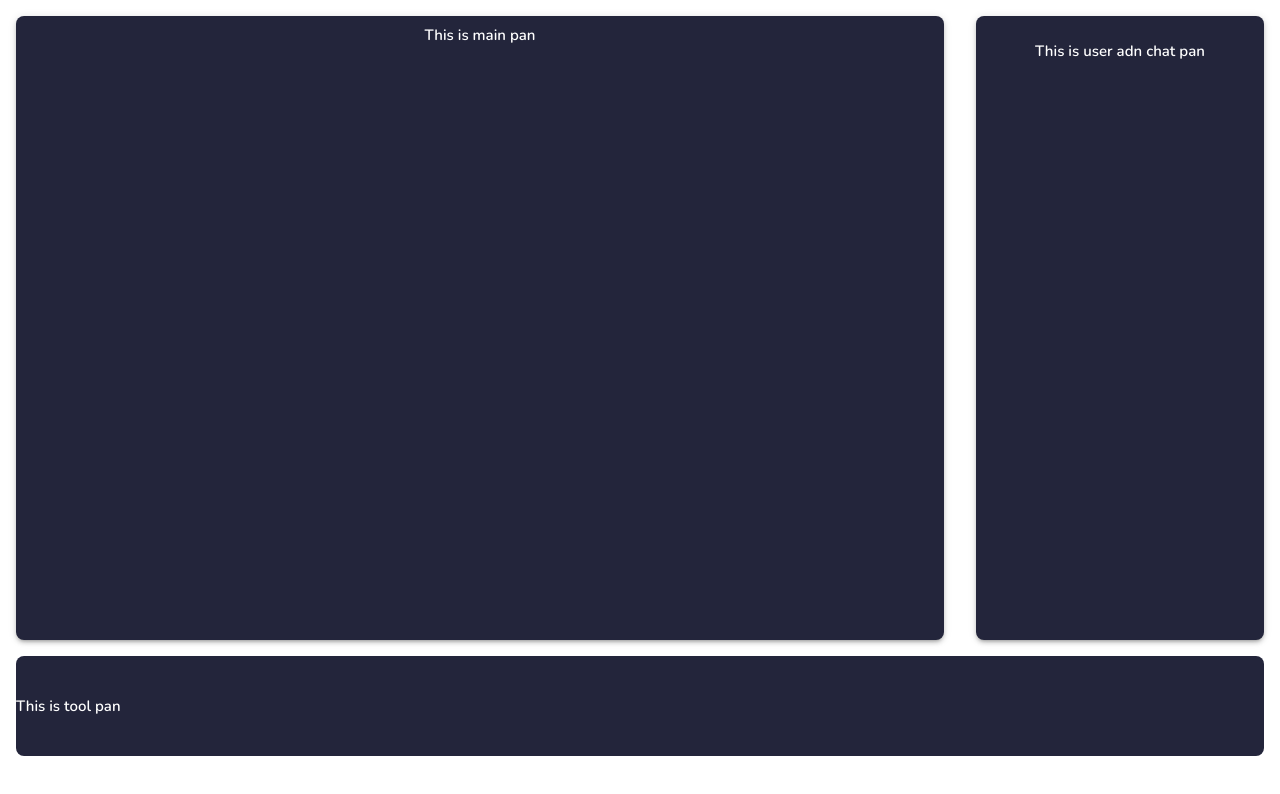
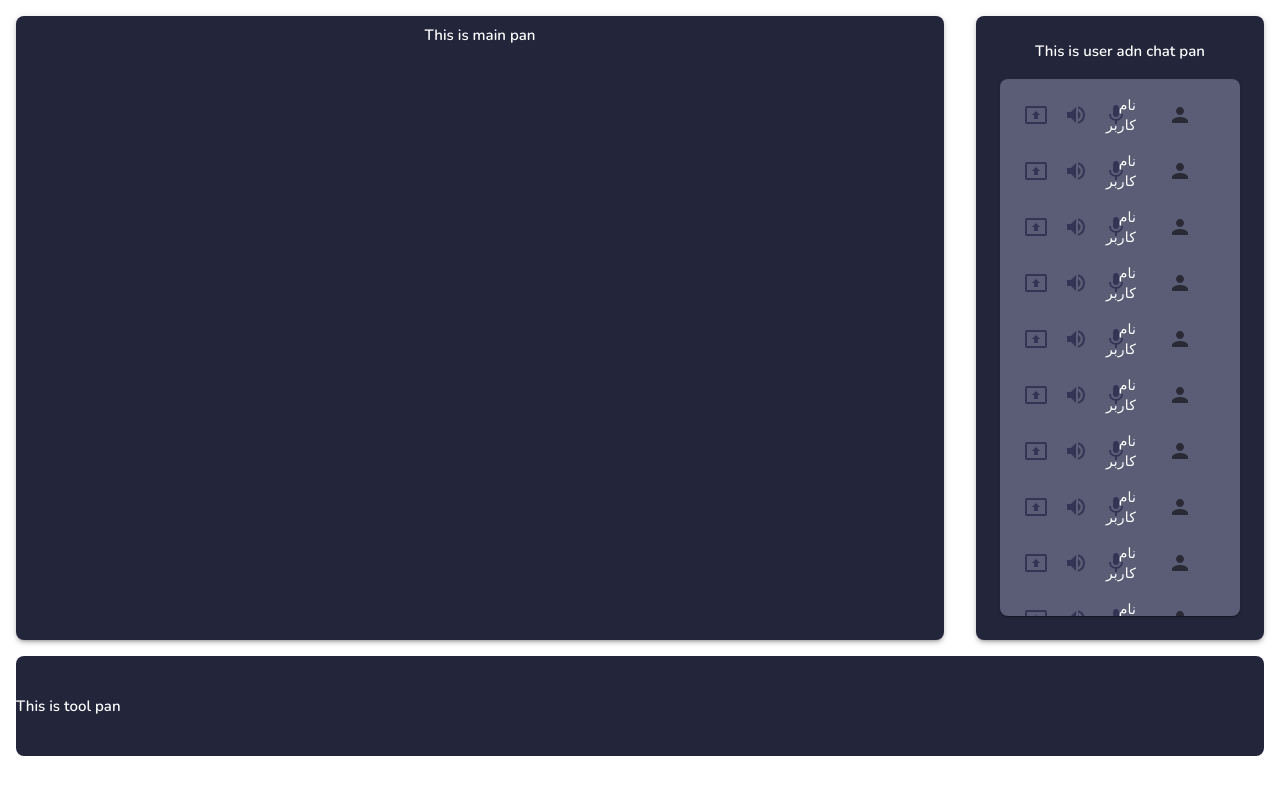
Before and after one commit to yaseren/room-app, a React (Create React App) app: page / in a window 1280 px wide. Shown: the top 794 px of the page. Built offline with nearby package versions, Linux system fonts and the light colour scheme.

Commit message:
room chat list

```diff
--- a/public/index.html
+++ b/public/index.html
@@ -8,6 +8,29 @@
     <title>Cloud Meet</title>
     <link rel="stylesheet"  href="/css/bootstrap.min.css" >
     <link rel="stylesheet"  href="/css/style.css" >
+    <style>
+      /* width */
+      ::-webkit-scrollbar {
+        width: 10px;
+      }
+
+      /* Track */
+      ::-webkit-scrollbar-track {
+        box-shadow: inset 0 0 2px grey;
+        border-radius: 5px;
+      }
+
+      /* Handle */
+      ::-webkit-scrollbar-thumb {
+        background: #303575;
+        border-radius: 5px;
+      }
+
+      /* Handle on hover */
+      ::-webkit-scrollbar-thumb:hover {
+        background:#303575;
+      }
+      </style>
   </head>
   <body>
     <noscript>You need to enable JavaScript to run this app.</noscript>
--- a/src/App.js
+++ b/src/App.js
@@ -5,7 +5,7 @@ import Room from "./components/Room/Room";
 
 
 const App = () => {
-   const [authenticated,setauthenticated]=useState(true);
+   const [authenticated,setauthenticated]=useState(true); // برای مرحله توسعه مقدار true پاس داده شده
    let room, linkIsValid;
    const urlPath = window.location.pathname.toLocaleLowerCase().split('/');
 
@@ -37,7 +37,7 @@ const App = () => {
          <Room
          roomName={room}
          >
-            This is the room
+
          </Room>
       )
    } else {
--- a/src/components/Room/Room.js
+++ b/src/components/Room/Room.js
@@ -1,20 +1,14 @@
 import * as React from 'react';
 
-import Avatar from '@mui/material/Avatar';
-import Button from '@mui/material/Button';
-import CssBaseline from '@mui/material/CssBaseline';
-import TextField from '@mui/material/TextField';
-import Link from '@mui/material/Link';
 import Grid from '@mui/material/Grid';
 import Box from '@mui/material/Box';
 import Menu from '@mui/material/Menu';
 import MenuItem from '@mui/material/MenuItem';
-import CloudIcon from '@mui/icons-material/Cloud';
-import CloudOffIcon from '@mui/icons-material/CloudOff';
-import Typography from '@mui/material/Typography';
-import Container from '@mui/material/Container';
+
+
 import { ThemeProvider } from '@mui/material/styles';
 import { theme } from '../../theme'
+import UserList from './componnets/Userlist';
 const Room = ({ roomName, nickname }) => {
 
     const [contextMenu, setContextMenu] = React.useState(null);
@@ -88,6 +82,27 @@ const Room = ({ roomName, nickname }) => {
                         height
                     >
                         This is user adn chat pan
+                        <Box
+
+                               sx={{
+                                   marginTop: 2,
+                                   display: 'flex',
+                                   flexDirection: 'column',
+                                   alignItems: 'center',
+                                   borderRadius: 2,
+                                   boxShadow: 1,
+                                   backgroundColor: theme.palette.primary.light,
+                                   color: theme.palette.text.light,
+                                   width:'100%',overflowY:'scroll',
+
+                               }}
+
+
+                               height
+                           >
+                               <UserList/>
+
+                           </Box>
                     </Box>
                 </Grid>
                 <Grid xs={12} md={12} sx={{}} height >
--- /dev/null
+++ b/src/components/Room/componnets/Userlist.jsx
@@ -0,0 +1,49 @@
+
+
+import * as React from 'react';
+
+
+import List from '@mui/material/List';
+import ListItem from '@mui/material/ListItem';
+
+
+import ListItemText from '@mui/material/ListItemText';
+
+import IconButton from '@mui/material/IconButton';
+import MicIcon from '@mui/icons-material/Mic';
+import PersonIcon from '@mui/icons-material/Person';
+import VolumeUpIcon from '@mui/icons-material/VolumeUp';
+import PresentToAllIcon from '@mui/icons-material/PresentToAll';
+import {  ListItemIcon } from '@mui/material';
+
+function generate(element) {
+    return [0, 1, 2,3,5,1,1,1,1,1,1,1,1,1].map((value) =>
+        React.cloneElement(element, {
+            key: value,
+        }),
+    );
+}
+
+
+
+export default function UserList() {
+    const [dense, setDense] = React.useState(true);
+
+
+    return (
+        <List sx={{ width: '100%', maxWidth: 360,direction:'rtl',textAlign:'right' }}  dense={dense}>
+            {generate(
+                <ListItem secondaryAction={ <IconButton edge="end" >  </IconButton>  }
+                >
+                    <ListItemIcon> <PersonIcon /> </ListItemIcon>
+                    <ListItemText primary="نام کاربر"/>
+                    <IconButton><MicIcon fontSize='medium' color='primary' /></IconButton>
+                    <IconButton><VolumeUpIcon fontSize='medium' color='primary' /></IconButton>
+                    <IconButton><PresentToAllIcon  fontSize='medium' color='primary' /></IconButton>
+
+
+                </ListItem>,
+            )}
+        </List>
+    );
+}
```
Also changed, not shown: src/components/Room/componnets/Chat.jsx (added). Lines whose indentation alone changed are shown as unchanged.
